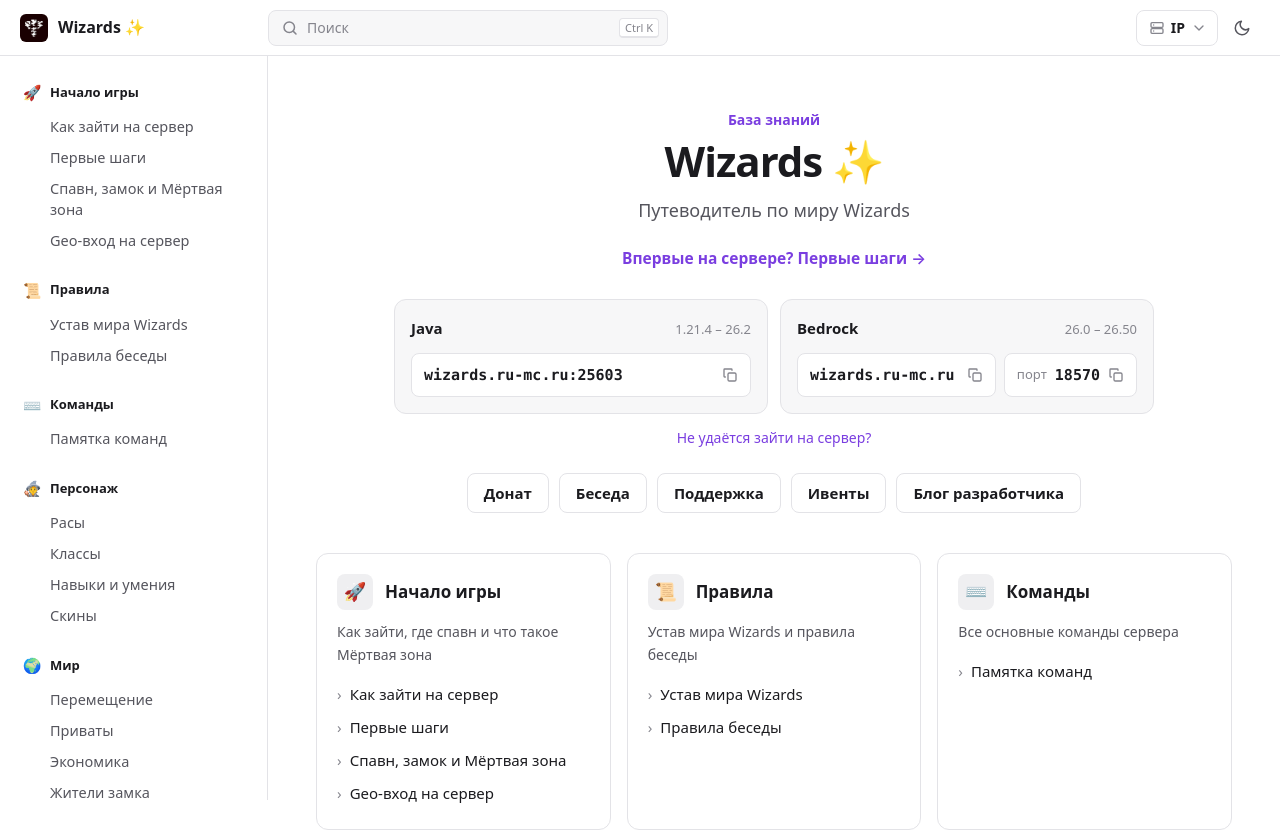
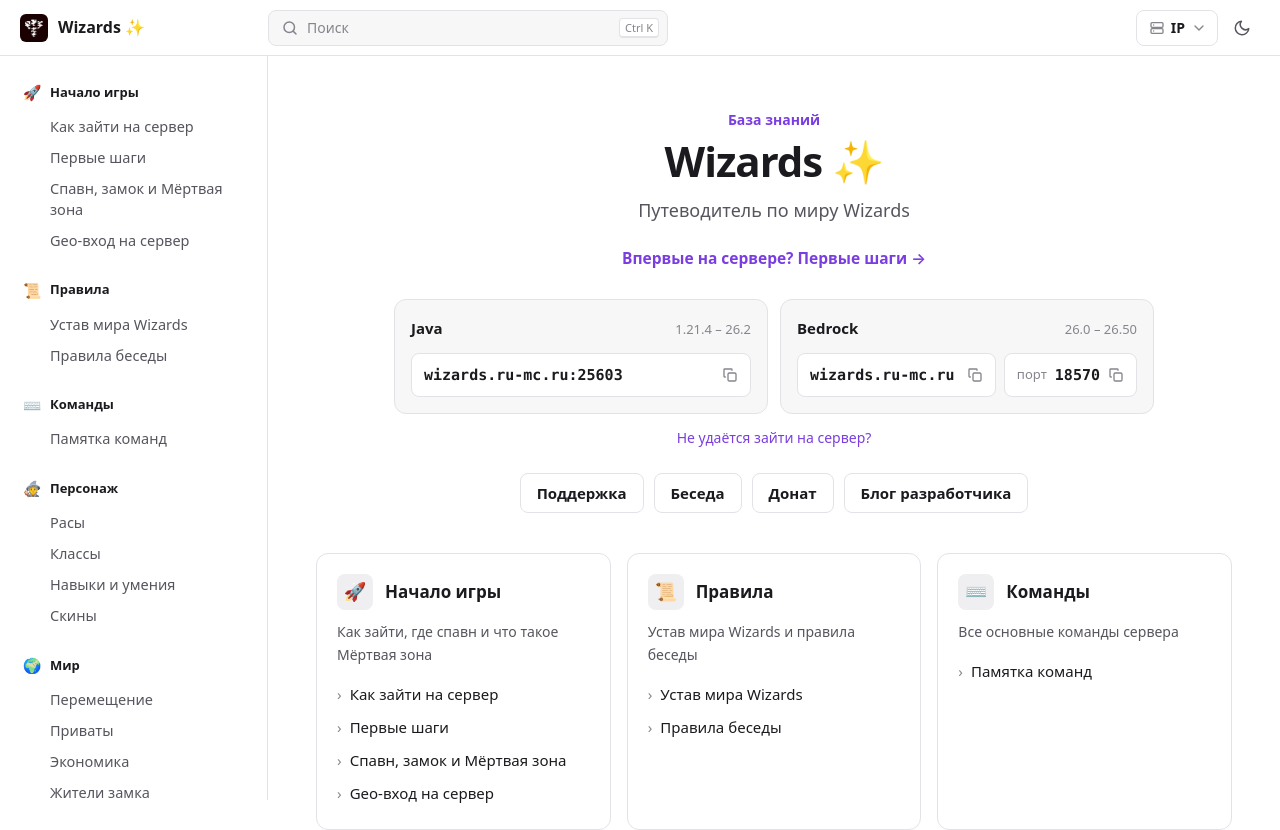
Before and after one commit to alex-listochek/wizards-mc, a React (Vite) app: page / in a window 1280 px wide. Shown: the top 830 px of the page. Built offline with nearby package versions, Linux system fonts and the light colour scheme.

Commit message:
Настройки сайта

```diff
--- a/src/config.js
+++ b/src/config.js
@@ -18,10 +18,9 @@ export const server = {
   // Статья для новичков — ссылка на главной.
   startArticle: '/start/first-steps',
   links: [
+    { label: 'Поддержка', url: 'https://t.me/wizticket_bot' },
+    { label: 'Беседа', url: 'https://t.me/+1oAPR-tY-dxkMTAy' },
     { label: 'Донат', url: 'https://wizards.easydonate.ru' },
-    { label: 'Беседа', url: 'https://t.me/+1oAPR-tY-dxkMTAy' },
-    { label: 'Поддержка', url: 'https://t.me/wizticket_bot' },
-    { label: 'Ивенты', url: 'https://t.me/+rW9X-PbxOkc5NGVi' },
     { label: 'Блог разработчика', url: 'https://telegram.me/wizards_dung' },
   ],
 };
```
